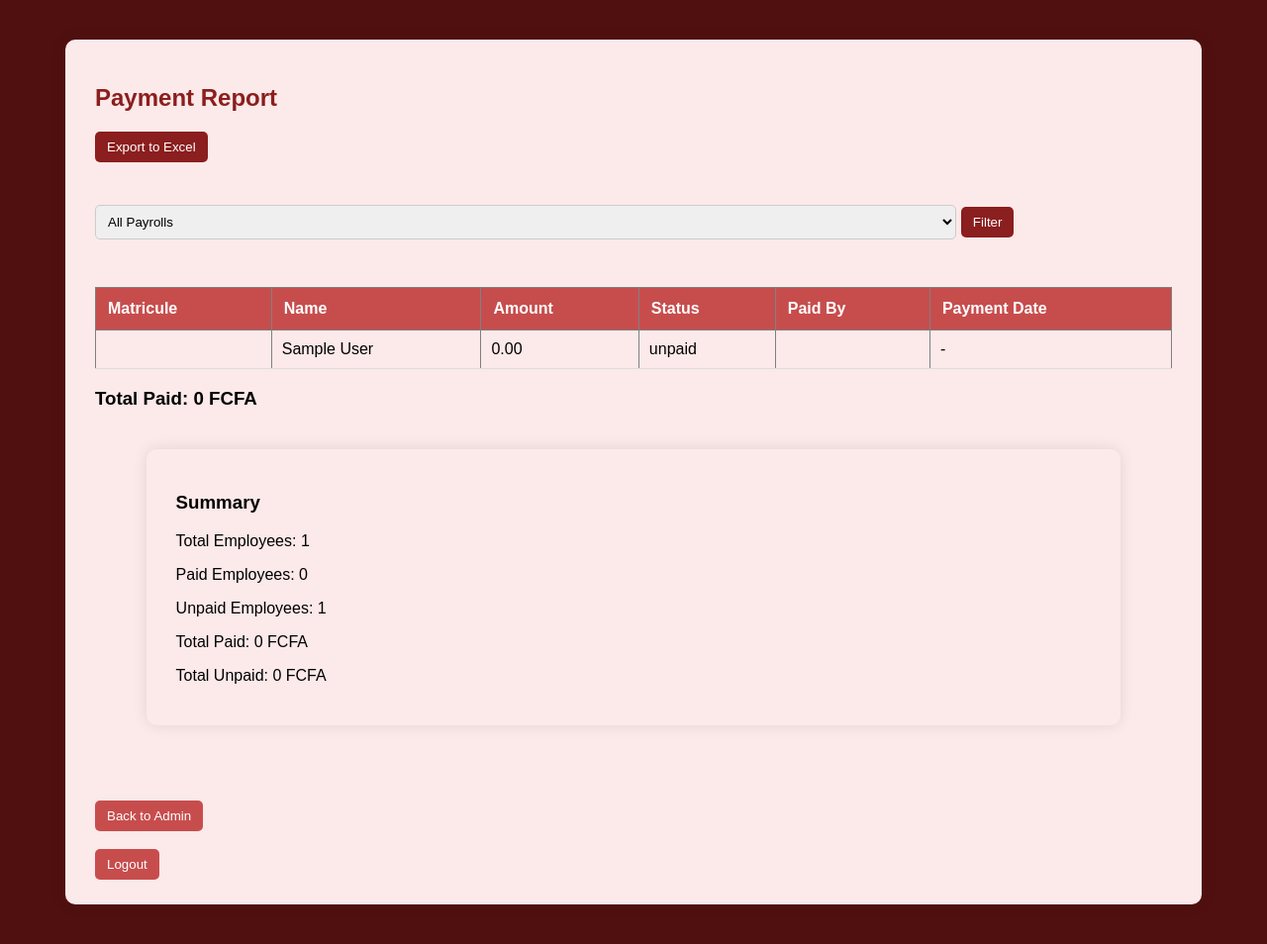
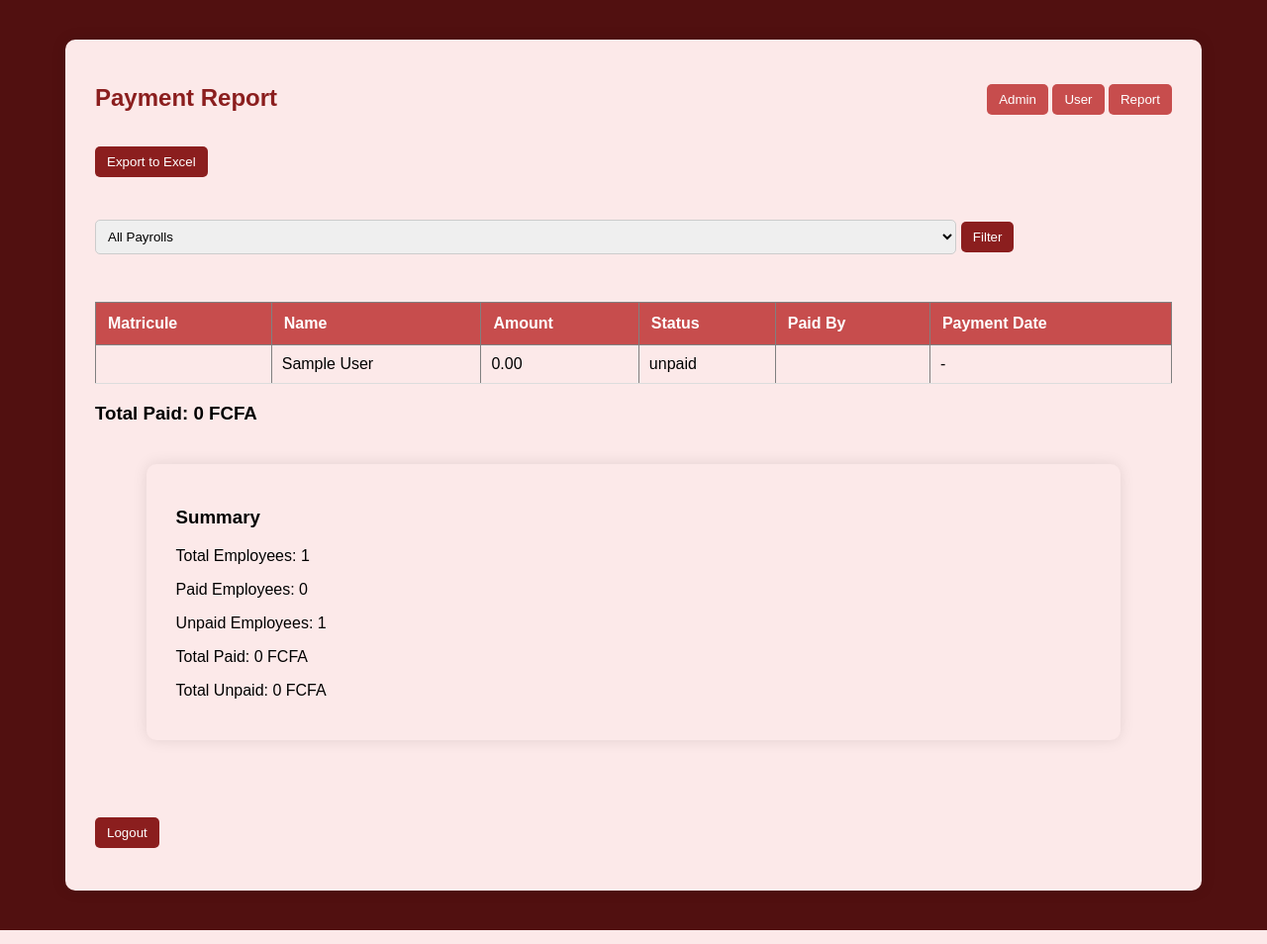
Before and after one commit to njeck/internship-security-app, a PHP site: page /report.php in a window 1280 px wide. Shown: the whole page at 99% size. Run offline with PHP 8.4, Linux system fonts and the light colour scheme; the visitor is signed in with stand-in values (Sample User, id 1); data that the repository does not hold is empty.

Commit message:
Complete reporting and payment tracking improvements

```diff
--- a/frontend/report.php
+++ b/frontend/report.php
@@ -89,14 +89,19 @@ if (!$result) {
 <html>
 <head>
 	<title>Payroll System</title>
-	<link rel="stylesheet" href="style.css">
+	<link rel="stylesheet" href="style.css?v=<?php echo time(); ?>">
 </head>
 <body>
 
 <div class="container">
-
+<div class="go">
 <h2>Payment Report</h2>
-
+    <div class="menu">
+        <a href="admin.php"><button>Admin</button></a>
+        <a href="user.php"><button>User</button></a>
+        <a href="report.php"><button>Report</button></a>
+    </div>
+</div>
 <form method="POST">
 	<button name="export">Export to Excel</button>
 </form>
@@ -203,14 +208,10 @@ WHERE status='unpaid'
 
 </div>
 
-<br><br>
-<a href="admin.php">
-	<button>Back to Admin</button>
-</a>
-<br><br>
-<a href="logout.php">
-	<button style="background:8B1E1E;">Logout</button>
-</a>
+<br>
+<form method="POST" action="logout.php">
+	<button type="submit">Logout</button>
+</form>
 <br>
 
 </div>
--- a/frontend/style.css
+++ b/frontend/style.css
@@ -79,5 +79,9 @@ form, table {
 
 .go {
 	display: flex;
-	justify-content: space-evenly;
+	justify-content: space-between;
 }
+
+.menu {
+	padding-top: 20px;
+}
```
Also changed, not shown: frontend/admin.php (+9 -10 lines), frontend/user.php (+13 -9 lines).
